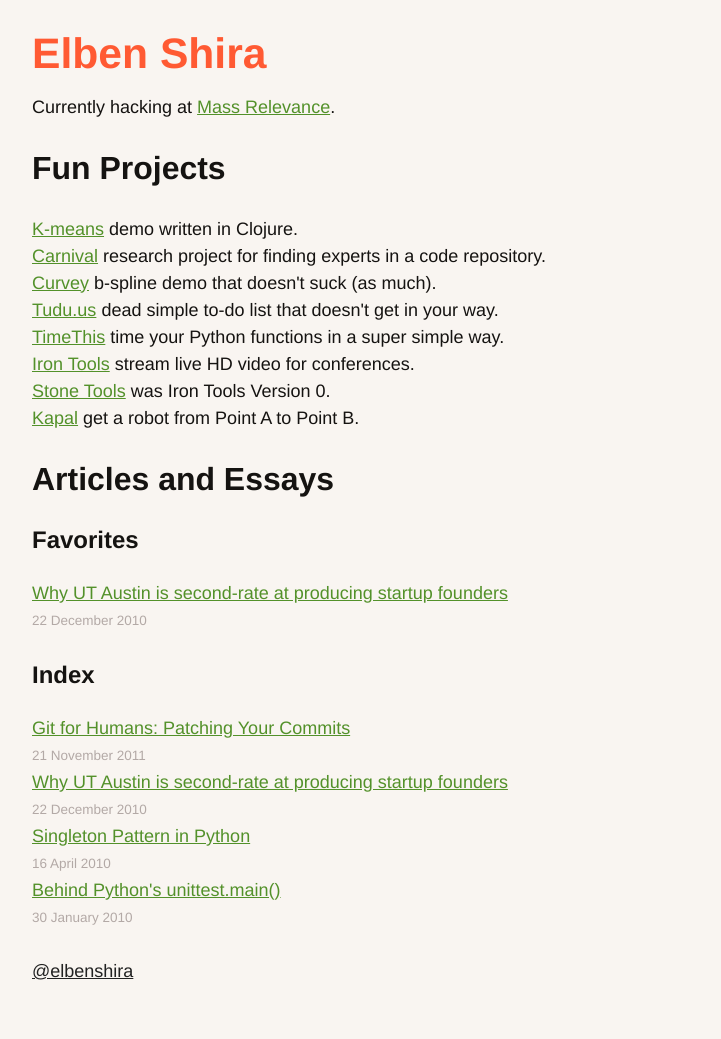
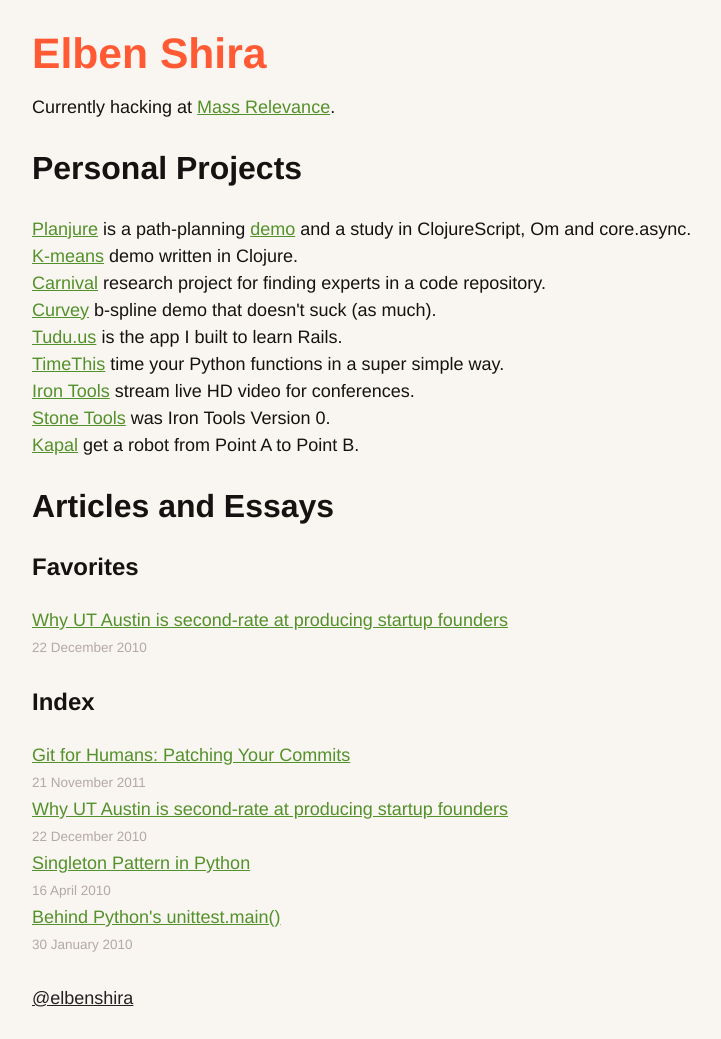
Before and after one commit to elben/elben.github.io-jekyll, a Jekyll site: the page built from index.html, in a window 1280 px wide. Shown: the whole page, without its empty margins (258-979 px from the left). Built offline with Jekyll 4.4.1, drawn with Linux system fonts in a browser that asks for light colours; Markdown is read by kramdown in place of the engine named in the settings; before the commit the page ends 1012 px from its top, so only the background shows below that.

Commit message:
Add planjure.

```diff
--- a/index.html
+++ b/index.html
@@ -8,12 +8,16 @@
   target="_blank">Mass Relevance</a>.
 </p>
 
-<h2>Fun Projects</h2>
-<ul>
-  <li><a href="http://github.com/elben/k-means/"
+<h2>Personal Projects</h2>
+<ul class="projects-list">
+  <li><a href="https://github.com/elben/planjure/" target="_blank">Planjure</a>
+  is a path-planning <a href="http://elbenshira.com/projects/planjure/"
+    target="_blank">demo</a> and a study in ClojureScript, Om and core.async.
+  </li>
+  <li><a href="https://github.com/elben/k-means/"
     target="_blank">K-means</a> demo written in Clojure.
   </li>
-  <li><a href="http://github.com/elben/carnival/"
+  <li><a href="https://github.com/elben/carnival/"
     target="_blank">Carnival</a> research project for finding experts
   in a code repository.
   </li>
@@ -22,18 +26,17 @@
   much).
   </li>
   <li><a href="http://tudu.us"
-    target="_blank">Tudu.us</a> dead simple to-do list that doesn't get
-  in your way.
+    target="_blank">Tudu.us</a> is the app I built to learn Rails.
   </li>
-  <li><a href="http://github.com/elben/timethis"
+  <li><a href="https://github.com/elben/timethis"
     target="_blank">TimeThis</a> time your Python functions in a super
   simple way.
   </li>
-  <li><a href="http://github.com/jasontbradshaw/iron-tools"
+  <li><a href="https://github.com/jasontbradshaw/iron-tools"
     target="_blank">Iron Tools</a> stream live HD video for conferences.</li>
-  <li><a href="http://github.com/elben/stone-tools"
+  <li><a href="https://github.com/elben/stone-tools"
     target="_blank">Stone Tools</a> was Iron Tools Version 0.</li>
-  <li><a href="http://github.com/elben/kapal" target="_blank">Kapal</a>
+  <li><a href="https://github.com/elben/kapal" target="_blank">Kapal</a>
   get a robot from Point A to Point B.</li>
 </ul>
 
```
